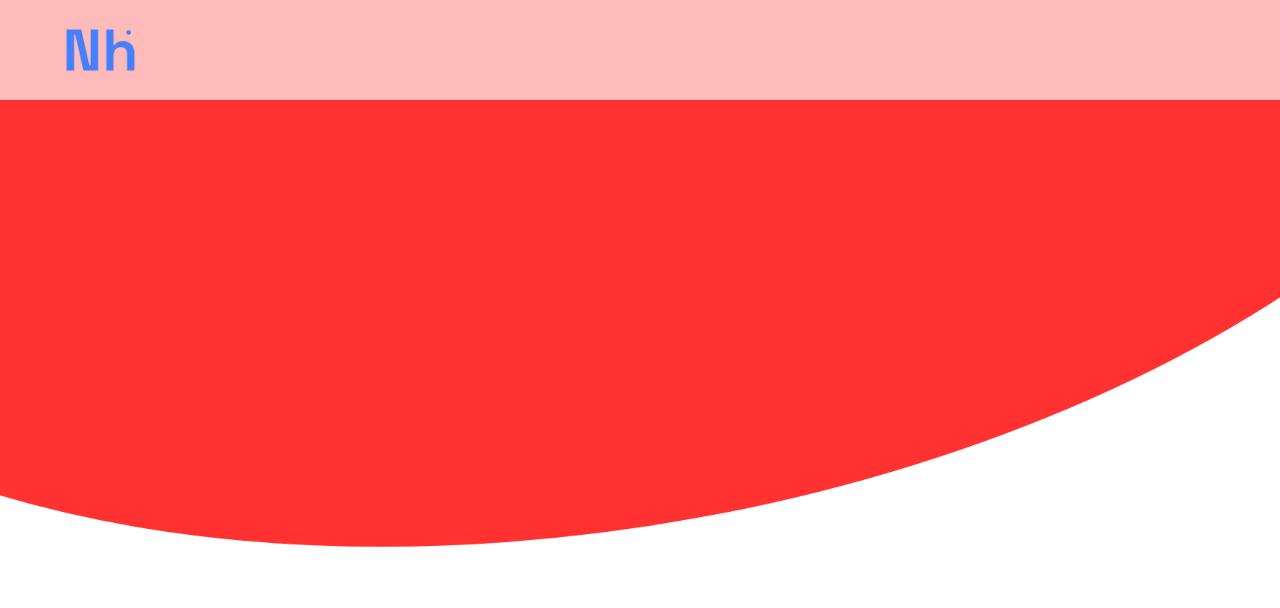
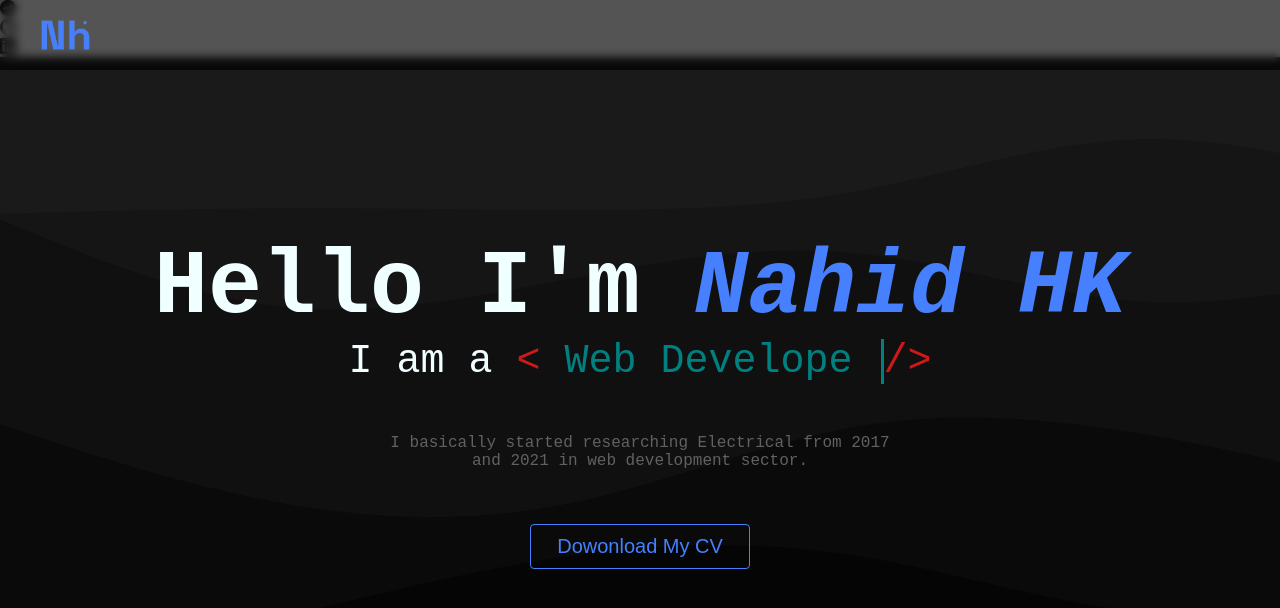
Before and after one commit to nahidhk/my-portfolio, a plain HTML site: page index.html in a window 1280 px wide. Drawn offline with nearby package versions, Linux system fonts and the light colour scheme; a web font is replaced by a local one.

Commit message:
new update

```diff
--- a/app.js
+++ b/app.js
@@ -0,0 +1,39 @@
+const typedText = document.querySelector(".typed-text");
+const cursor = document.querySelector(".cursor");
+
+const textArray = ["a Student .","Web Developer .", "Electric Circuit Development.", "Canva Design .", "Python Machine Learning .","Technical .","Digital Technology Management."];
+
+let textArrayIndex = 0;
+let charIndex = 0;
+
+const erase = () => {
+  if (charIndex > 0) {
+    cursor.classList.remove('blink');
+    typedText.textContent = textArray[textArrayIndex].slice(0, charIndex - 1);
+    charIndex--;
+    setTimeout(erase, 80);
+  } else {
+    cursor.classList.add('blink');
+    textArrayIndex++;
+    if (textArrayIndex > textArray.length - 1) {
+      textArrayIndex = 0;
+    }
+    setTimeout(type, 700);
+  }
+}
+
+const type = () => {
+  if (charIndex <= textArray[textArrayIndex].length - 1) {
+    cursor.classList.remove('blink');
+    typedText.textContent += textArray[textArrayIndex].charAt(charIndex);
+    charIndex++;
+    setTimeout(type, 120);
+  } else {
+    cursor.classList.add('blink');
+    setTimeout(erase, 700);
+  }
+}
+
+document.addEventListener("DOMContentLoaded", () => {
+  type();
+})
--- /dev/null
+++ b/cursore.css
@@ -0,0 +1,42 @@
+
+:root {
+	--comfortaa: 'Comfortaa', cursive;
+	--redressed: 'Redressed', cursive;
+
+  --dark: #1c1c1c;
+  --light: #c4c4c4;
+  --teal: #008080;
+}
+
+* {
+  padding: 0;
+  margin: 0;
+  box-sizing: border-box;
+}
+
+
+
+.typed-text {
+  color: var(--teal);
+  font-family: "Reddit Mono", monospace;
+}
+
+.cursor {
+  display: inline-block;
+  width: 3px;
+  margin-left: 4px;
+  background: var(--teal);
+}
+
+.cursor.blink {
+  animation: blink 0.8s ease-in-out infinite;
+}
+
+@keyframes blink {
+  0%, 100% {
+    background: var(--teal);
+  }
+  40%, 50% {
+    background: transparent;
+  }
+}
--- a/index.html
+++ b/index.html
@@ -1,27 +1,87 @@
 <!DOCTYPE html>
 <html lang="en">
+
 <head>
+    <link rel="stylesheet" href="https://cdn.jsdelivr.net/npm/bootstrap-icons@1.11.3/font/bootstrap-icons.min.css">
+    <link
+    rel="stylesheet"
+    href="https://cdnjs.cloudflare.com/ajax/libs/animate.css/4.1.1/animate.min.css"
+  />
+    <!-- googloe -->
+    <link rel="preconnect" href="https://fonts.googleapis.com">
+<link rel="preconnect" href="https://fonts.gstatic.com" crossorigin>
+<link href="https://fonts.googleapis.com/css2?family=Reddit+Mono:wght@200..900&display=swap" rel="stylesheet">
+
+    <link rel="stylesheet" href="cursore.css">
     <link rel="stylesheet" href="style.css">
+    <link rel="stylesheet" media="screen and (min-width: 420px)" href="mobile.css">
     <meta charset="UTF-8">
     <meta name="viewport" content="width=device-width, initial-scale=1.0">
     <title>Nahid HK</title>
 </head>
+
 <body>
-    <!-- nav sysytem -->
-    <section class="nav">
-        <blockquote>
-            <div class="navimg">
-                <img src="logo/remove.png"/>
-            </div>
-
-        </blockquote>
-    </section>
+    <nav class="nav">
+        <div class="logo-box">
+            <img src="logo/remove.png" alt="logo">
+        </div>
 
 
-    <!-- main box -->
+    </nav>
 
-    <section class="mainbox">
+<div class="side-nav">
+    <div class="line">
+
+    </div>
+    <div class="icon-box">
+        <i class="bi bi-telegram"></i><br>
+        <i class="bi bi-github"></i><br>
+        <i class="bi bi-linkedin"></i><br>
+    </div>
+</div>
+
+
+
+    <section class="main">
+        <br><br><br><br><br><br><br><br><br><br>
+        <center>
+            <span class="title animate__fadeInDown animate__animated">
+                <b>
+                    Hello I'm<i class="model"> Nahid HK</i>
+                </b>
+            </span><br>
+            <p class="cursorx animate__fadeInUp animate__animated">
+                I am a
+                <span class="code">
+                    <script>
+                        document.write("<")
+                    </script></span>
+                <span class="typed-text">
+                </span>
+                <span class="cursor blink">
+                    &nbsp;
+                </span><span class="code">/></span>
+            </p>
+            <div class="othertx">
+<p>I basically started researching Electrical from 2017 <br>
+    and  2021 in web development sector.</p>
+            </div>
+       <br><br><br>
+            <blockquote>
+                <button class="cv-btn">Dowonload My CV</button>
+            </blockquote>
+
+        </center>
+
+
+
+
+
+
+
 
     </section>
+    <script src="app.js"></script>
 </body>
+
 </html>
--- a/style.css
+++ b/style.css
@@ -1,29 +1,107 @@
 body{
     margin: 0;
-    padding: 0;
-    box-sizing: border-box;
+    font-family: "Reddit Mono", monospace;
 }
 .nav{
+    height: 70px;
     width: 100%;
-    height: 100px;
-    background-color: #ffffffaa;
+    background-color: rgba(0, 0, 0, 0.669);
     backdrop-filter: blur(5px);
     position: fixed;
     top: 0;
-    z-index: 100;
 }
-.mainbox{
-   width:100% ;
-   background-image: url("img/bg3.png");
-   background-repeat: no-repeat;
-   background-size: cover;
-   height: 100vh;
+.main{
+    color: azure;
+    height: 100vh;
+    width: 100%;
+    background-image: url("img/bg.svg");
+    background-size: cover;
 }
-.navimg{
+.logo-box{
+    height: 70px;
+    width: 70px;
     position: absolute;
-    left: 50px;
-    top: 0;
+    left: 30px;
 }
-.navimg img{
-    height: 100px;
+.logo-box img{
+    height: 100%;
+    width: 100%;
 }
+.title{
+   font-size: 90px;
+   text-align: center;
+
+}
+.model{
+    color: #4680ff;
+
+}
+.cursorx{
+    font-size: 40px;
+}
+.model1{
+    color: blueviolet;
+}
+.code{
+    color: rgb(207, 25, 25);
+}
+.othertx{
+    color: rgb(97, 97, 97);
+    padding-top: 50px;
+}
+.cv-btn{
+    height: 45px;
+    width: 220px;
+    background-color: #4681ff00;
+    color: #4680ff;
+    border: 1px solid #4680ff;
+    font-size: 15pt;
+    border-radius: 4px;
+    transition: all 0.7s;
+}
+.cv-btn:hover{
+    background-color: #4680ff;
+    color: #fff;
+    cursor: pointer;
+}
+
+
+
+
+
+
+
+ /* On screens that are 992px wide or less, the background color is blue */
+@media screen and (max-width: 992px) {
+    .title{
+        font-size: 60px;
+        text-align: center;
+
+     }
+     .cursorx{
+        font-size: 30px;
+    }
+  }
+
+
+
+
+
+
+
+
+
+
+
+
+  /* On screens that are 600px wide or less, the background color is olive */
+  @media screen and (max-width: 600px) {
+    .title{
+        font-size: 35px;
+        text-align: center;
+
+     }
+     .cursorx{
+        font-size: 27px;
+    }
+  }
```
Also changed, not shown: img/bg.svg (added), img/bg1.png (deleted), img/bg2.png (deleted), img/bg3.png (deleted), mobile.css (added).
